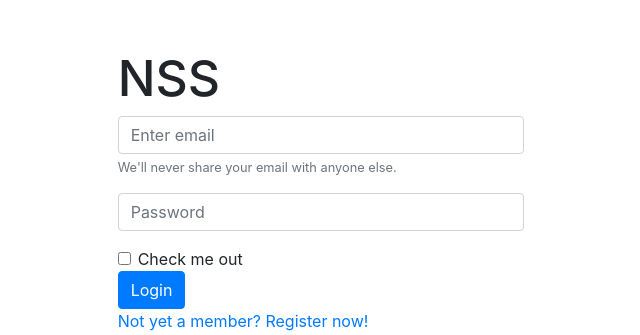
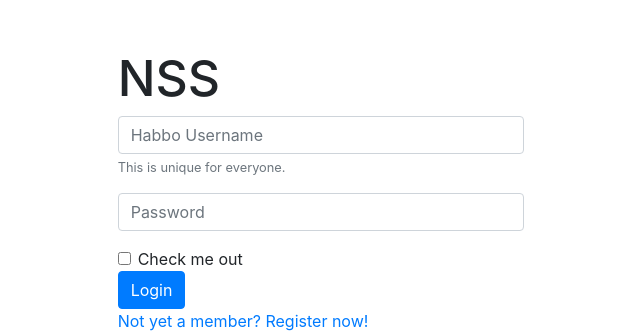
Before and after one commit to ankit039/portal_habbo_agency, a PHP site: page /login_signup in a window 1280 px wide. Shown: the part 56-391 px from the top of the page, without its empty margins (319-959 px from the left). Run offline with PHP 8.4, Linux system fonts and the light colour scheme.

Commit message:
login signup update

```diff
--- a/login_signup.php
+++ b/login_signup.php
@@ -84,42 +84,42 @@
         </div>
         <div class="col-xl-4 col-md-6 col-8">
     <!--login-->
-      <form id="login_form" name="login" method="post" action="./Login.php">
+      <form id="login_form" name="login" method="post" action="./login_signup_connect.php">
       <strong><h1><?php echo $agencyname;?></h1></strong>
         <div class="form-group">
-          <input type="email" class="form-control" id="exampleInputEmail1" aria-describedby="emailHelp" placeholder="Enter email">
-          <small id="emailHelp" class="form-text text-muted">We'll never share your email with anyone else.</small>
+          <input type="text" class="form-control" id="exampleInputText" name="hname" placeholder="Habbo Username">
+          <small id="emailHelp" class="form-text text-muted">This is unique for everyone.</small>
         </div>
         <div class="form-group">
-          <input type="password" class="form-control" id="exampleInputPassword1" placeholder="Password">
+          <input type="password" class="form-control" id="exampleInputPassword1" name="password" placeholder="Password">
         </div>
         <div class="form-check">
           <input type="checkbox" class="form-check-input" id="exampleCheck1">
           <label class="form-check-label" for="exampleCheck1">Check me out</label>
         </div>
-        <button type="submit" class="btn btn-primary">Login</button>
+        <button type="submit" name="login_submit" class="btn btn-primary">Login</button>
       </form>
     <!--signup-->
-      <form id="register_form" action="RegistrationPage.php" method="POST" style="display: none;">
+      <form id="register_form" action="./login_signup_connect.php" method="POST" style="display: none;">
       <strong><h1><?php echo $agencyname;?></h1></strong>
       <div class="form-group">
-          <input type="text" class="form-control" id="exampleInputText" placeholder="Habbo Username">
+          <input type="text" class="form-control" id="exampleInputText" name="hname" placeholder="Habbo Username">
         </div>
       <div class="form-group">
-          <input type="email" class="form-control" id="exampleInputEmail1" aria-describedby="emailHelp" placeholder="Enter email">
+          <input type="email" class="form-control" id="exampleInputEmail1" aria-describedby="emailHelp" name="email" placeholder="Enter email">
           <small id="emailHelp" class="form-text text-muted">We'll never share your email with anyone else.</small>
         </div>
         <div class="form-group">
-          <input type="password" class="form-control" id="exampleInputPassword1" placeholder="Password">
+          <input type="password" class="form-control" id="exampleInputPassword1" name="pwd" placeholder="Password">
         </div>
         <div class="form-group">
-          <input type="password" class="form-control" id="exampleInputPassword1" placeholder="Confirm Password">
+          <input type="password" class="form-control" id="exampleInputPassword1" name="cpwd" placeholder="Confirm Password">
         </div>
         <div class="form-check">
           <input type="checkbox" class="form-check-input" id="exampleCheck1">
           <label class="form-check-label" for="exampleCheck1">Check me out</label>
         </div>
-        <button type="submit" class="btn btn-primary">Signup</button>
+        <button type="submit" name="signup_submit" class="btn btn-primary">Signup</button>
       </form>
         <a id="switchForm" href="#">
         <p>Not yet a member? Register now!</p></a>
```
